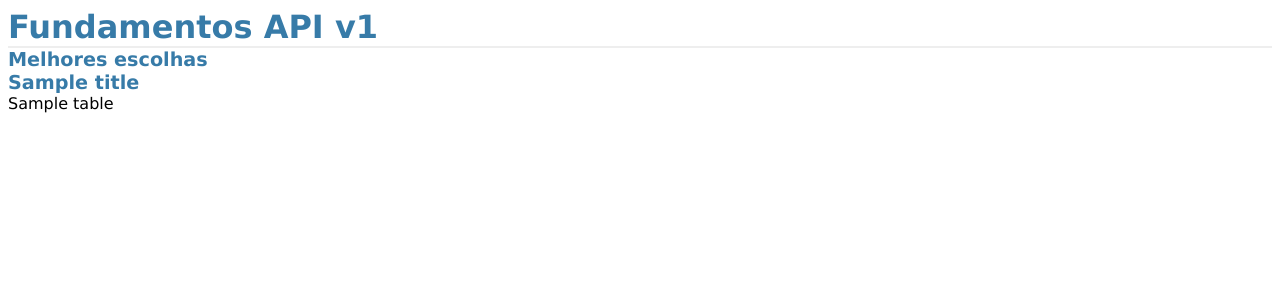
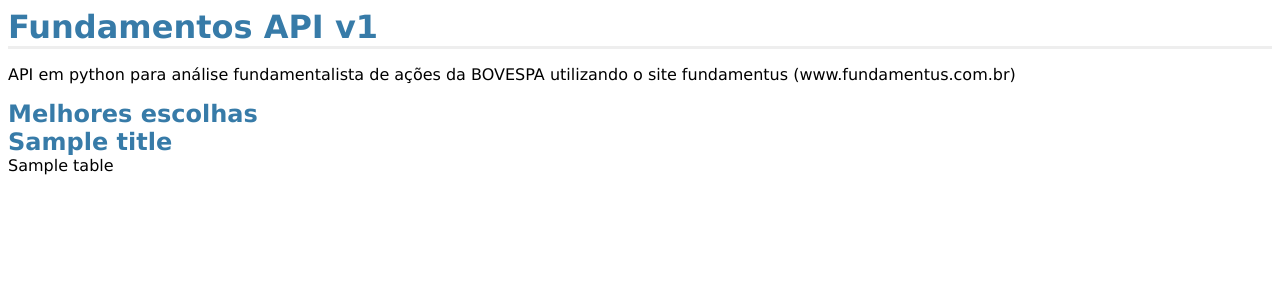
Before and after one commit to phoemur/fundamentus, a Flask app: template app/templates/index.html in a window 1280 px wide. Shown: the top 300 px of the page. Run offline with Flask 2, Linux system fonts and the light colour scheme; the template is opened without the code that fills it: most values are stand-ins (such as "Sample title", 1, 10 or a date in 2020); parts of the project's set-up code (start-up, migrations or seed data) failed here and were passed over.

Commit message:
Ajustando pagina inicial

```diff
--- a/app/static/style.css
+++ b/app/static/style.css
@@ -1,8 +1,9 @@
 body            { font-family: "Lucida Sans Unicode", "Lucida Grande", sans-serif;}
 a, h1, h2       { color: #377ba8; }
 h1, h2          { margin: 0; }
-h1              { border-bottom: 2px solid #eee; }
-h2              { font-size: 1.2em; }
+h1              { border-bottom: 3px solid #eee; }
+h2              { font-size: 1.5em; }
+body            { font-size: 1.0em; }
 
 table.dataframe, .dataframe th, .dataframe td {
   border: none;
--- a/app/templates/index.html
+++ b/app/templates/index.html
@@ -2,6 +2,10 @@
 <title>Fundamentos API v1</title>
 
 <h1>Fundamentos API v1</h1>
+
+<body>
+</p>API em python para análise fundamentalista de ações da BOVESPA utilizando o site fundamentus (www.fundamentus.com.br)</p>
+</body>
 
 <link rel=stylesheet type=text/css href="{{ url_for('static', filename='style.css') }}">
 <div class=page>
```
